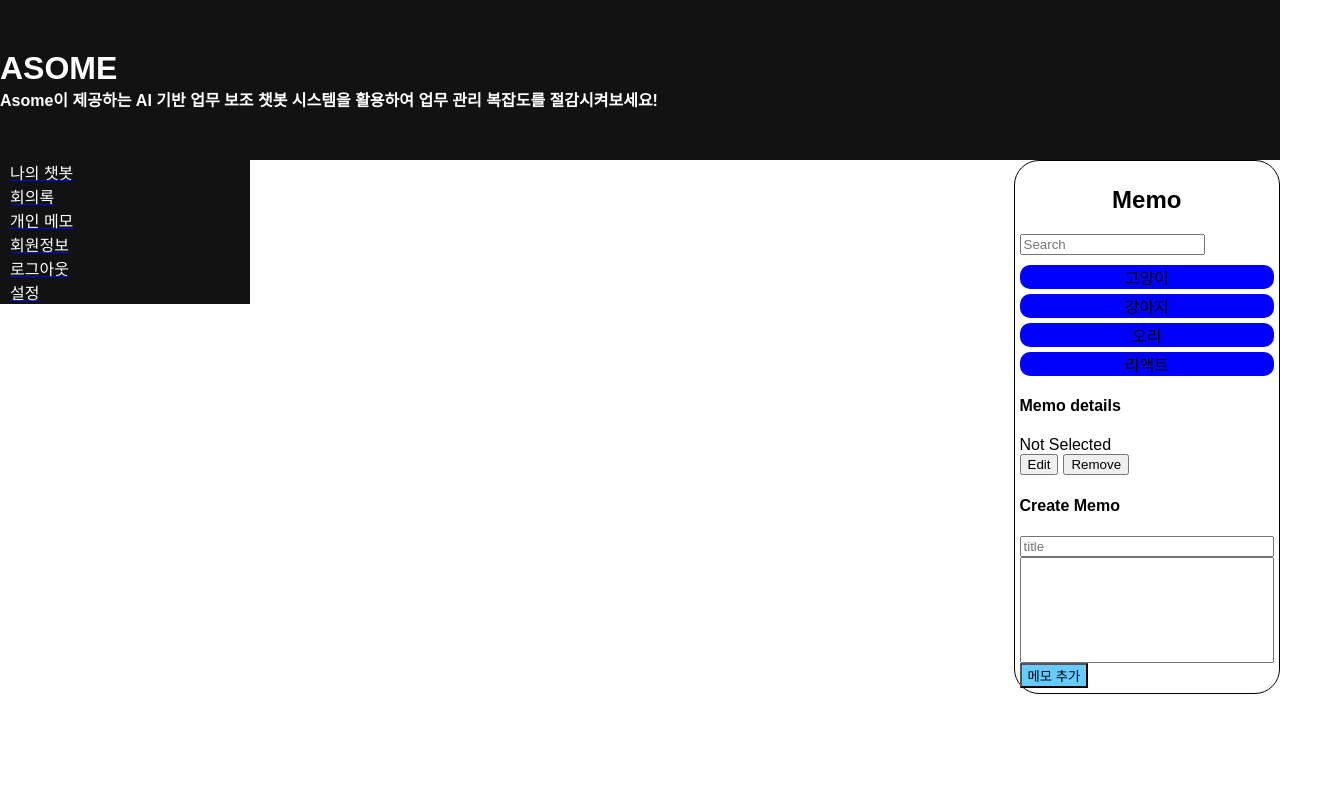
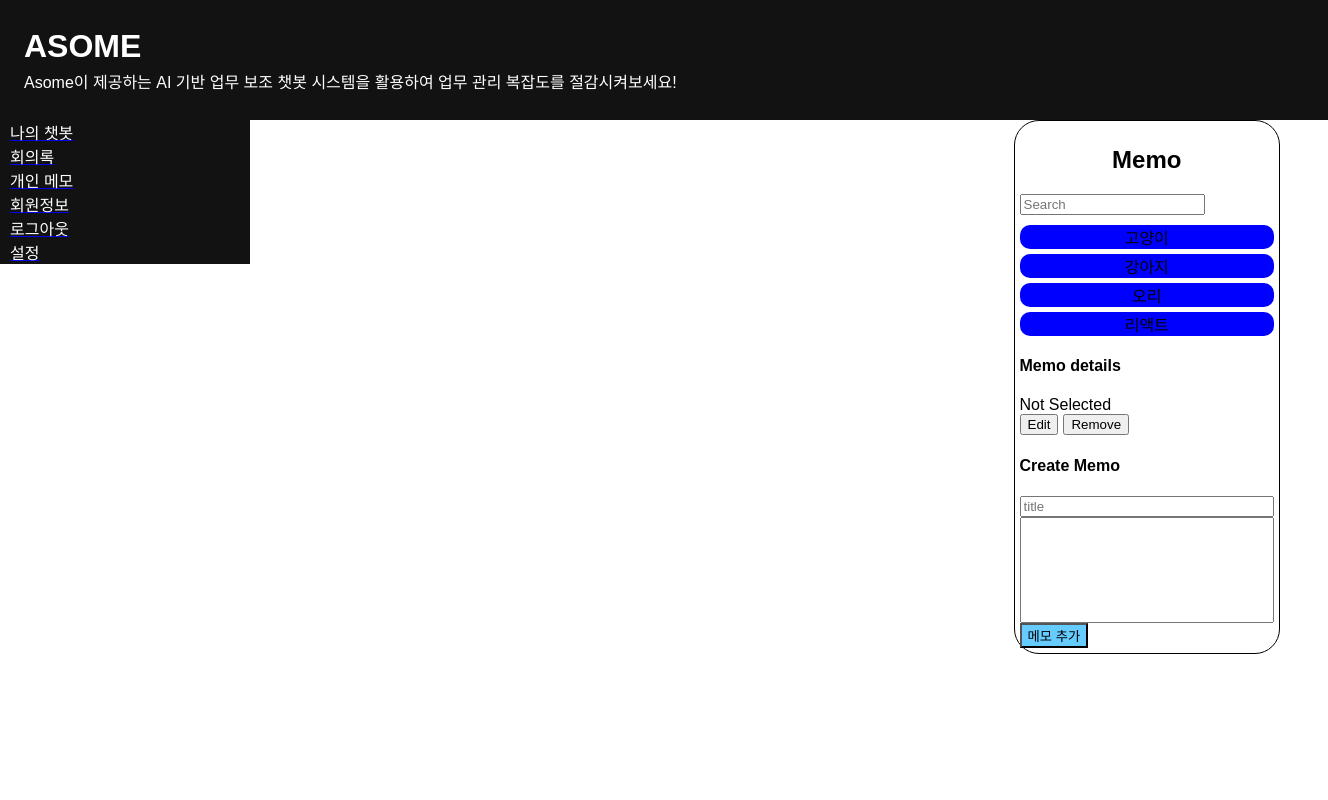
Before and after one commit to Choyoonyoung/asome_client, a React (Create React App) app: page / in a window 1280 px wide. Shown: the top 800 px of the page, 1328 px wide, since content can reach past the window. Built offline with nearby package versions, Linux system fonts and the light colour scheme.

Commit message:
header style update - height, padding, subtitle size

```diff
--- a/src/components/Header/HeaderStyle.js
+++ b/src/components/Header/HeaderStyle.js
@@ -1,19 +1,23 @@
 import styled from 'styled-components';
 
 const Container = styled.div`
-	width: 100%;
-	height: 160px;
-	background-color: #121212;
-	display: flex;
-	flex-direction: column;
-	justify-content: center;
+  width: 100%;
+  height: 120px;
+  background-color: #121212;
+  padding: 0 24px;
+  display: flex;
+  flex-direction: column;
+  justify-content: center;
 `;
+
 const Title = styled.h1`
-	color: white;
-	margin: 0;
+  color: #ffffff;
+  margin: 0 0 4px;
 `;
-const SubTitle = styled.h4`
-	color: white;
-	margin: 0;
+
+const SubTitle = styled.p`
+  color: #ffffff;
+  margin: 0;
 `;
-export default {Container, Title, SubTitle};
+
+export default { Container, Title, SubTitle };
```
Also changed, not shown: src/components/Header/index.js (+7 -4 lines).
